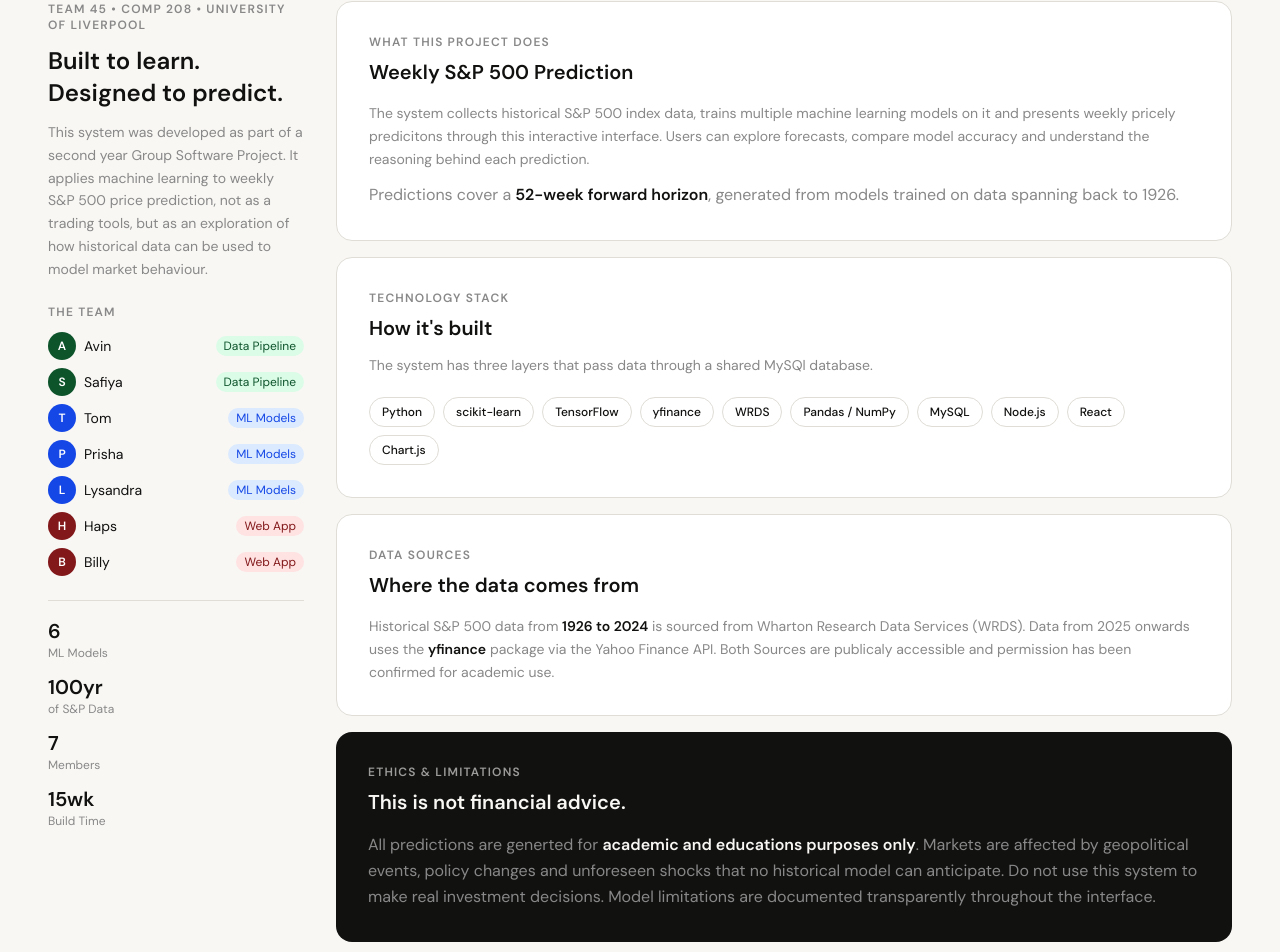
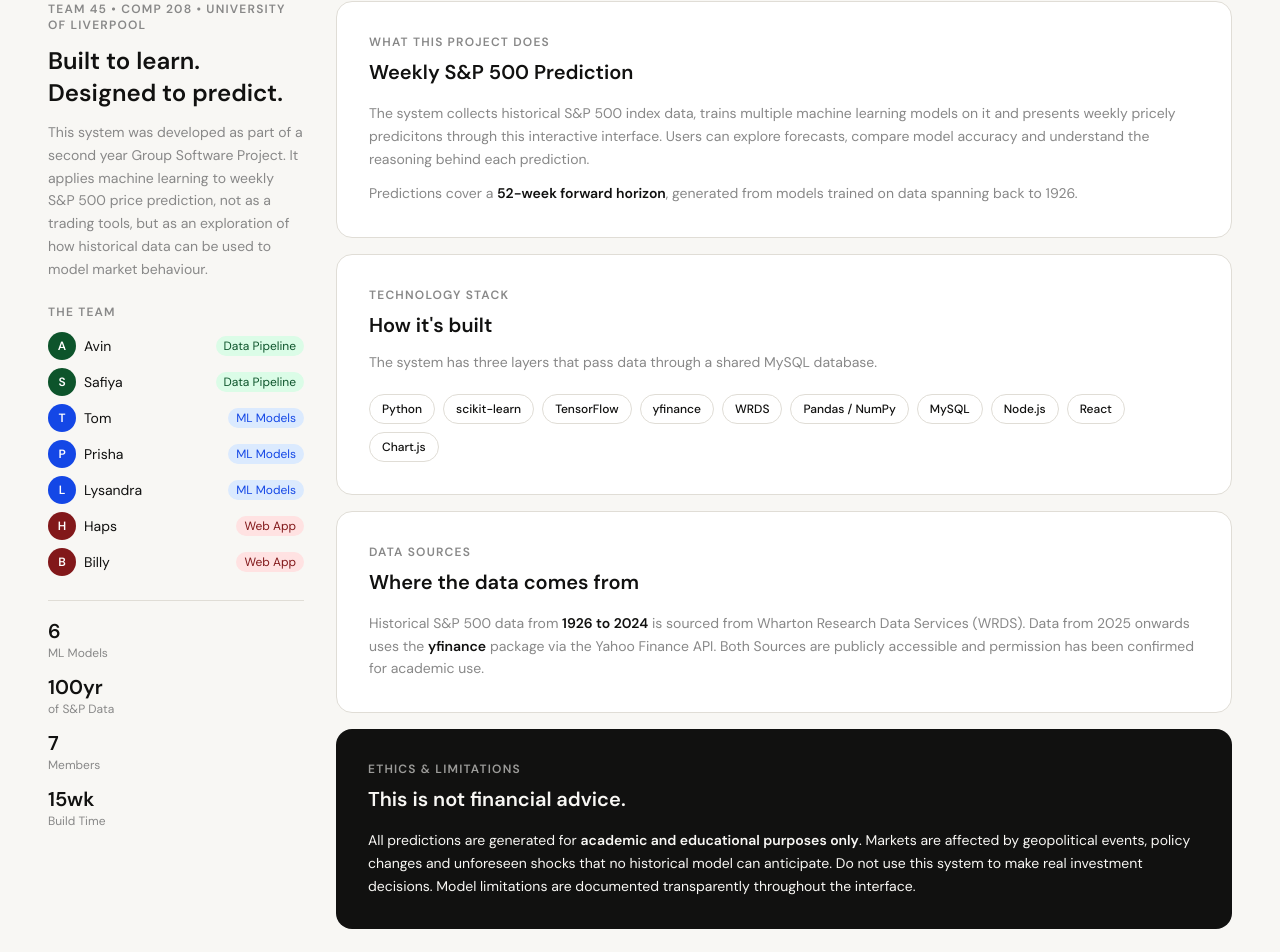
Before and after one commit to Bilgee135/market-prediction-platform, a React (Vite) app in the folder frontend/: page /about in a window 1280 px wide. Shown: the part 140-1092 px from the top of the page. Built offline with nearby package versions, Linux system fonts and the light colour scheme; no server answers.

Commit message:
fixed some typos I done with sentences

```diff
--- a/frontend/src/pages/AboutPage.jsx
+++ b/frontend/src/pages/AboutPage.jsx
@@ -152,7 +152,7 @@ export default function AboutPage() {
                             Users can explore forecasts, compare model accuracy and understand the reasoning behind each prediction.
                         </p>
 
-                        <p className="text-m text-[var(--color-muted)] leading-relaxed">
+                        <p className="text-sm text-[var(--color-muted)] leading-relaxed">
                             Predictions cover a {" "}
                             <strong className="text-[var(--color-ink)]">52-week forward horizon</strong>
                             , generated from models trained on data spanning back to 1926.
@@ -168,7 +168,7 @@ export default function AboutPage() {
                             How it's built
                         </h2>
                         <p className="text-sm text-[var(--color-muted)] leading-relaxed mb-5">
-                            The system has three layers that pass data through a shared MySQl database.
+                            The system has three layers that pass data through a shared MySQL database.
                         </p>
 
                         <div className="flex flex-wrap gap-2">
@@ -196,7 +196,7 @@ export default function AboutPage() {
                             <strong className="text-[var(--color-ink)]">1926 to 2024</strong>
                             {" "} is sourced from Wharton Research Data Services (WRDS). Data from 2025 onwards uses the {" "}
                             <strong className="text-[var(--color-ink)]">yfinance</strong>
-                            {" "}package via the Yahoo Finance API. Both Sources are publicaly accessible and permission has been confirmed for academic use.
+                            {" "}package via the Yahoo Finance API. Both Sources are publicly accessible and permission has been confirmed for academic use.
                         </p>
                     </div>
 
@@ -209,10 +209,10 @@ export default function AboutPage() {
                         <h2 className="text-xl font-bold text-[var(--color-off-white)] mb-4">
                             This is not financial advice.
                         </h2>
-                        <p className="text-m text-[var(--color-muted)] leading-relaxed">
-                            All predictions are generted for{" "}
+                        <p className="text-sm text-[var(--color-off-white)] leading-relaxed">
+                            All predictions are generated for{" "}
                             <strong className="text-[var(--color-off-white)] opacity-100">
-                            academic and educations purposes only
+                            academic and educational purposes only
                             </strong>
                             . Markets are affected by geopolitical events, policy changes and unforeseen shocks that no historical model can anticipate. Do not use this system to make real investment decisions. Model limitations are documented transparently throughout the interface.
                         </p>
```
